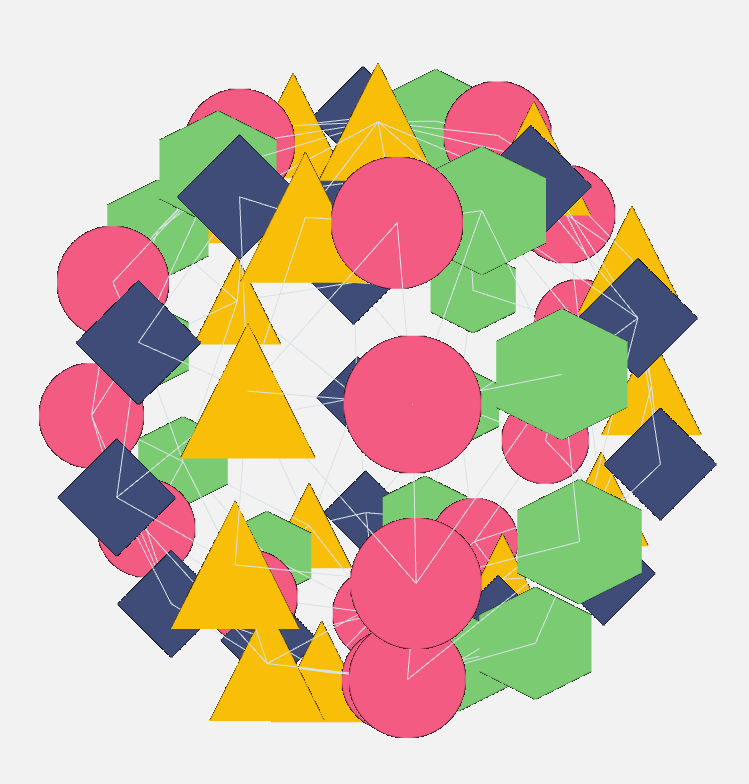
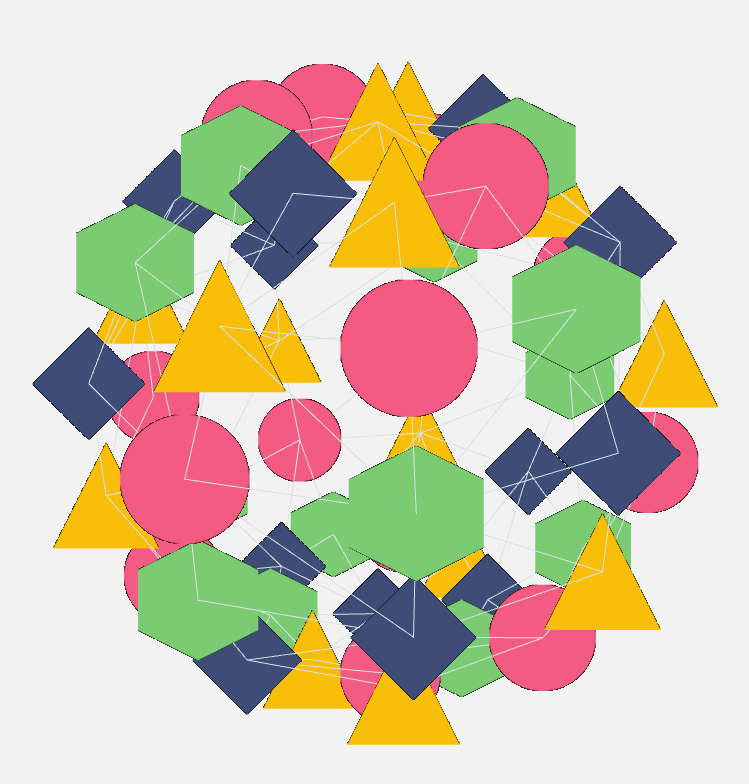
Before and after one commit to ordinarykids/helix-sphere-demo, a website: page index.html in a window 1280 px wide. Shown: the whole page, without its empty margins (262-1011 px from the left). Drawn offline with nearby package versions, Linux system fonts and the light colour scheme; animation ran at ten frames a second.

Commit message:
more clean up

```diff
--- a/index.html
+++ b/index.html
@@ -69,8 +69,8 @@
             // controls
 
             const controls = new OrbitControls(camera, renderer.domElement);
-            controls.minDistance = 10;
-            controls.maxDistance = 50;
+            controls.minDistance = 40;
+            controls.maxDistance = 40;
             controls.maxPolarAngle = Math.PI / 2;
 
             // ambient light
@@ -107,7 +107,7 @@
 
             // points
 
-            let sphereGeometry = new THREE.SphereGeometry(10, 12, 6);
+            let sphereGeometry = new THREE.SphereGeometry(10, 9, 7);
 
             console.log(sphereGeometry);
             // if normal and uv attributes are not removed, mergeVertices() can't consolidate indentical vertices with different normal/uv data
@@ -127,14 +127,12 @@
 
             for (let i = 0; i < positionAttribute.count; i++) {
 
-
-
+                // create points for Wireframe
                 const vertex = new THREE.Vector3();
                 vertex.fromBufferAttribute(positionAttribute, i);
                 vertices.push(vertex);
-                /// SPLIT INTO 3 VERtICES
 
-                //Swith statement
+                //Split the pointup in 4 groups
 
                 switch (i % 4) { // values will be in the range 0 to 3 inclusive
                     case 0:
@@ -155,12 +153,6 @@
                 }
             }
 
-            const pointsMaterial = new THREE.PointsMaterial({
-                // color: 0xFF3333,
-                map: texture,
-                size: 100,
-                alphaTest: .1
-            });
 
             const pointsMaterial1 = new THREE.PointsMaterial({
                 // color: 0xFF3333,
```
